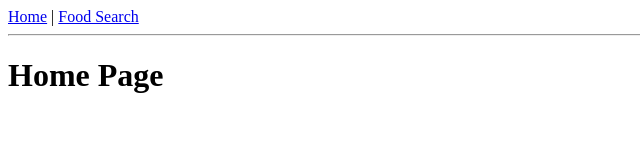
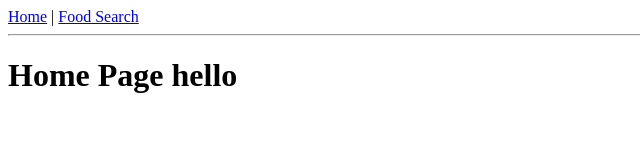
Before and after one commit to Ben-Connor/java-coursework, a React (Vite) app in the folder frontend/: page / in a window 1280 px wide. Shown: the top 160 px of the page, without its empty margins (0-640 px from the left). Built offline with nearby package versions, Linux system fonts and the light colour scheme.

Commit message:
change name

```diff
--- a/frontend/src/pages/Home.jsx
+++ b/frontend/src/pages/Home.jsx
@@ -1,7 +1,7 @@
 function Home() {
     return (
       <div>
-        <h1>Home Page</h1>
+        <h1>Home Page hello</h1>
       </div>
     );
   }
```
